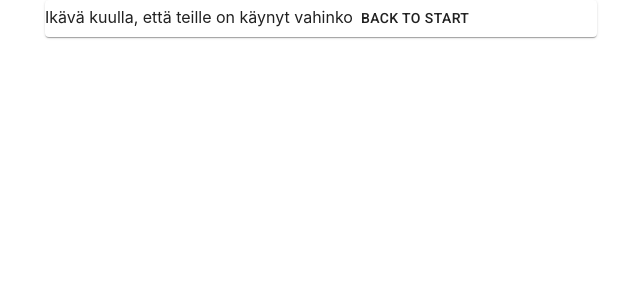
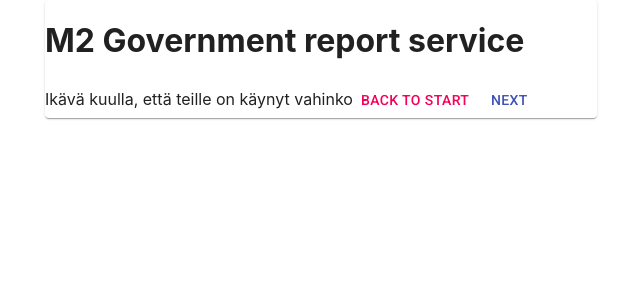
Before and after one commit to vanchau/m-government-service, a React (Create React App) app: page / in a window 1280 px wide. Both pictures are taken after a click on the element 640 px from the left and 14 px from the top of the page. Shown: the top 300 px of the page, without its empty margins (319-959 px from the left). Built offline with nearby package versions, Linux system fonts and the light colour scheme.

Commit message:
Add another button

```diff
--- a/src/components/App.js
+++ b/src/components/App.js
@@ -9,7 +9,7 @@ const App = () => {
   const [show, setShow] = useState("frontpage");
 
   return (
-    <Container maxWidth="sm">
+    <Container maxWidth="sm" style={{ minHeight: "100vh" }}>
       {show === "frontpage" && <FrontPage setShow={setShow} />}
       {show === "birthpage" && <BirthPage setShow={setShow} />}
       {show === "deathpage" && <DeathPage setShow={setShow} />}
--- a/src/components/BirthPage.js
+++ b/src/components/BirthPage.js
@@ -1,15 +1,21 @@
-import React from 'react';
-import { Card, Button } from '@material-ui/core';
+import React from "react";
+import { Card, Button } from "@material-ui/core";
 
-const BirthPage = (props) => {
-  const { setShow } = props
+const BirthPage = props => {
+  const { setShow } = props;
 
   return (
     <Card>
+      <h1>M2 Government report service</h1>
       Ikävä kuulla, että teille on käynyt vahinko
-      <Button onClick={()=> setShow('frontpage')}>Back to start</Button>
+      <Button color="secondary" onClick={() => setShow("frontpage")}>
+        Back to start
+      </Button>
+      <Button color="primary" onClick={() => setShow("frontpage")}>
+        Next
+      </Button>
     </Card>
   );
-}
+};
 
-export default BirthPage
+export default BirthPage;
```
